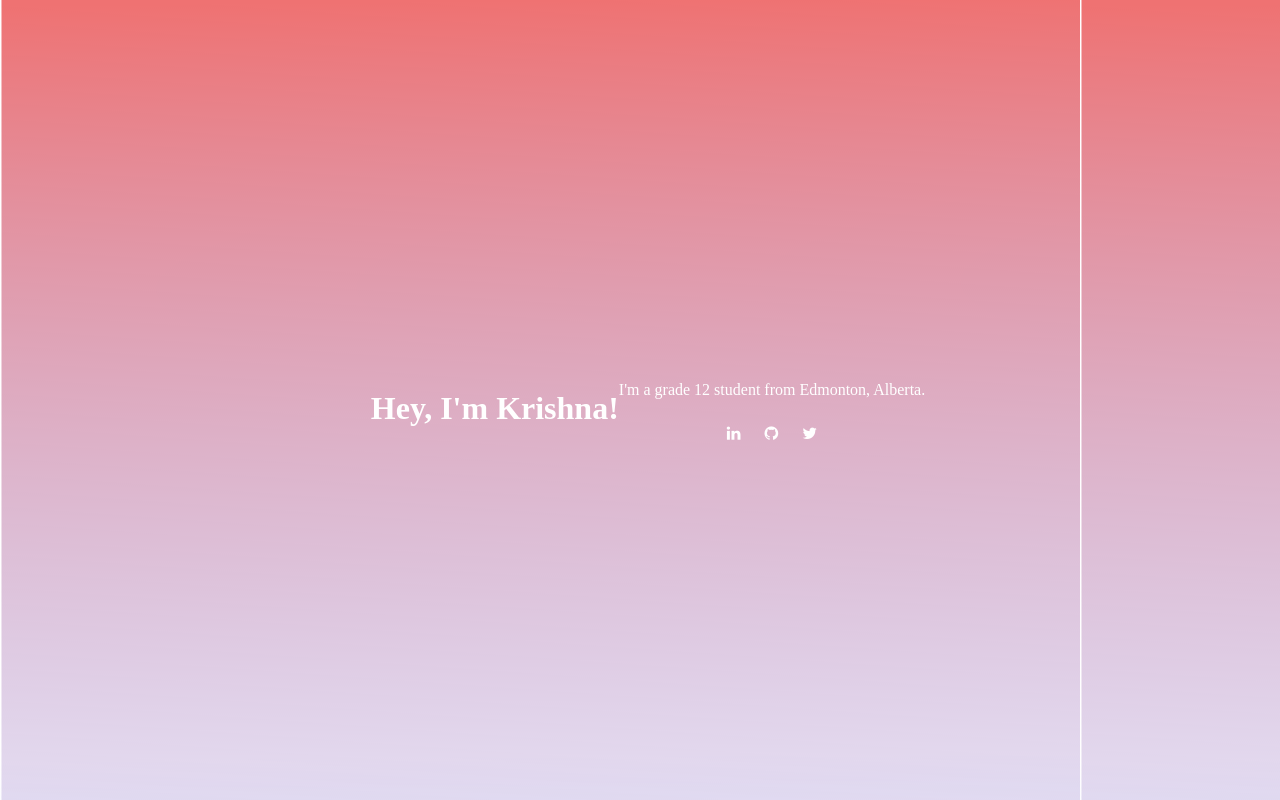
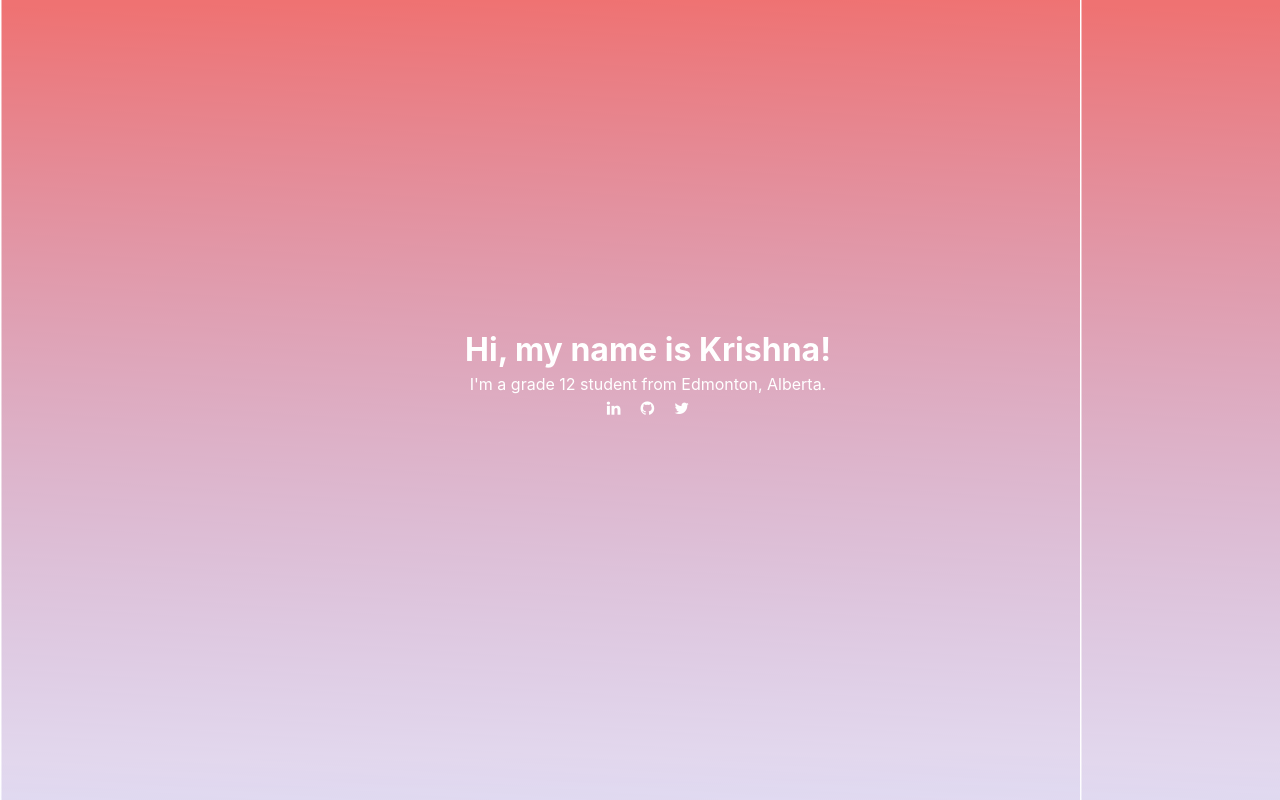
Before and after one commit to kriishnaPat/kriishnaPat.github.io, a plain HTML site: page index.html in a window 1280 px wide. Drawn offline with Linux system fonts and the light colour scheme.

Commit message:
Base updates

```diff
--- a/index.html
+++ b/index.html
@@ -1,22 +1,26 @@
 <!DOCTYPE html>
 <html>
+<head>
     <link rel="stylesheet" href="style.css">
+    <script src="index.js"></script>
+<body>
     <style>
         body {
-          background-image: url("backg.png")
+            background-image: url("backg.png")
         }
     </style>
-<body>
-        <div class="container">
-            <div><h1>Hey, I'm Krishna!</h1></div>
-            <div><p>I'm a grade 12 student from Edmonton, Alberta.</p>
-            <!-- Add icon library -->
+
+        <div>
+            <h1 id="main_intro">Hi, my name is Krishna!</h1>
+            <p id="intro_state">I'm a grade 12 student from Edmonton, Alberta.</p>
             <link rel="stylesheet" href="https://cdnjs.cloudflare.com/ajax/libs/font-awesome/4.7.0/css/font-awesome.min.css">
-
-            <!-- Add font awesome icons -->
+            <div  class="container">
             <a href="https://www.linkedin.com/in/kriishna-p/" class="fa fa-linkedin"></a>
             <a href="https://github.com/kriishnaPat" class="fa fa-github"></a>
             <a href="https://twitter.com/home" class="fa fa-twitter"></a>
-          </div>
+            </div>
+        </div>
+
 </body>
+</head>
 </html>
--- a/index.js
+++ b/index.js
@@ -0,0 +1,11 @@
+var i = 0;
+var txt = 'Lorem ipsum typing effect!'; /* The text */
+var speed = 50; /* The speed/duration of the effect in milliseconds */
+
+function typeWriter() {
+  if (i < txt.length) {
+    document.getElementById("demo").innerHTML += txt.charAt(i);
+    i++;
+    setTimeout(typeWriter, speed);
+  }
+}
--- a/style.css
+++ b/style.css
@@ -1,4 +1,5 @@
-body{
+body {
+    font-family: -apple-system, BlinkMacSystemFont, 'Segoe UI', Roboto, Oxygen, Ubuntu, Cantarell, 'Open Sans', 'Helvetica Neue', sans-serif;
     text-align: center;
     vertical-align: middle;
     color: white;
@@ -6,21 +7,37 @@ body{
 
 .fa{
     padding: 10px;
-    text-align: center;
     text-decoration: none;
     color: white;
-    text-size-adjust: 500px;
-  }
+    font-size: 1000px;
+}
 
-.fa:hover{
-    opacity: 0.7;
-  }
-
-.container {
+.container{
     height: 100%;
     width: 100%;
     display: flex;
     position: fixed;
     align-items: center;
     justify-content: center;
-  }
+}
+
+.fa:hover {
+    opacity: 0.7;
+}
+
+#main_intro{
+    height: 80%;
+    width: 100%;
+    display: flex;
+    position: fixed;
+    align-items: center;
+    justify-content: center;
+}
+#intro_state{
+    height: 90%;
+    width: 100%;
+    display: flex;
+    position: fixed;
+    align-items: center;
+    justify-content: center;
+}
```
